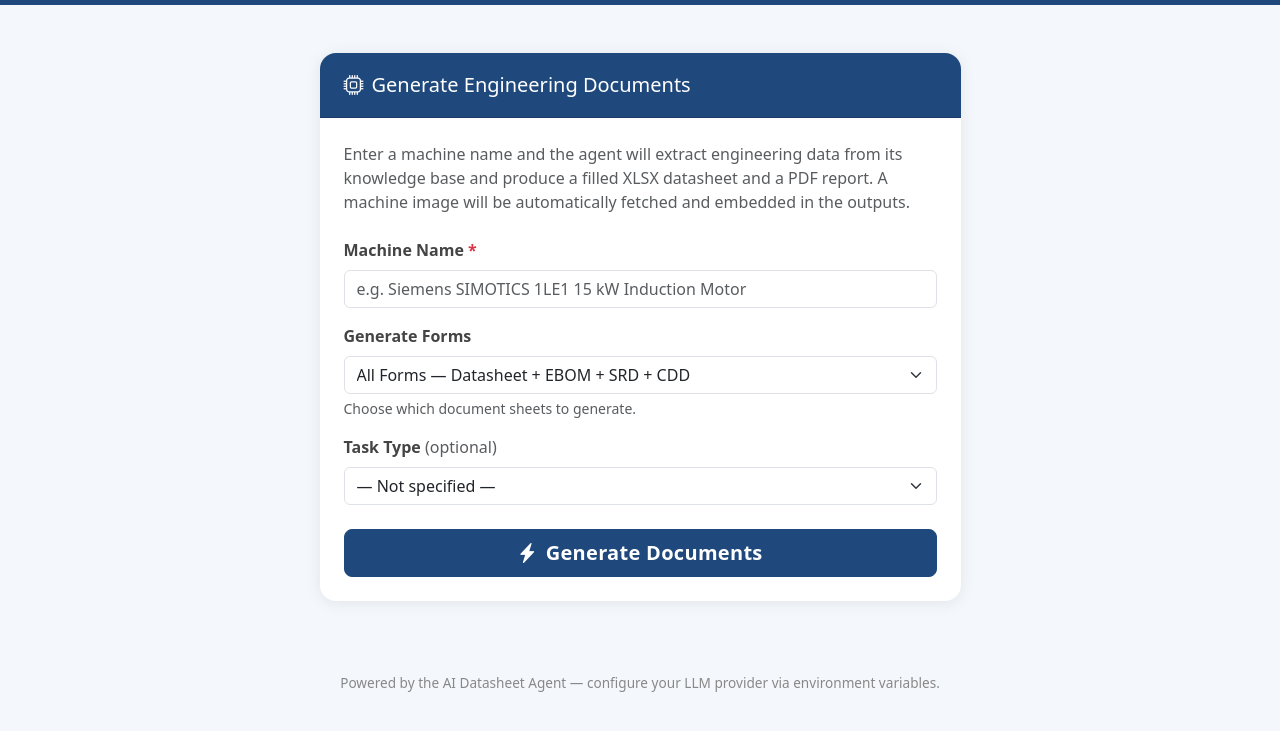
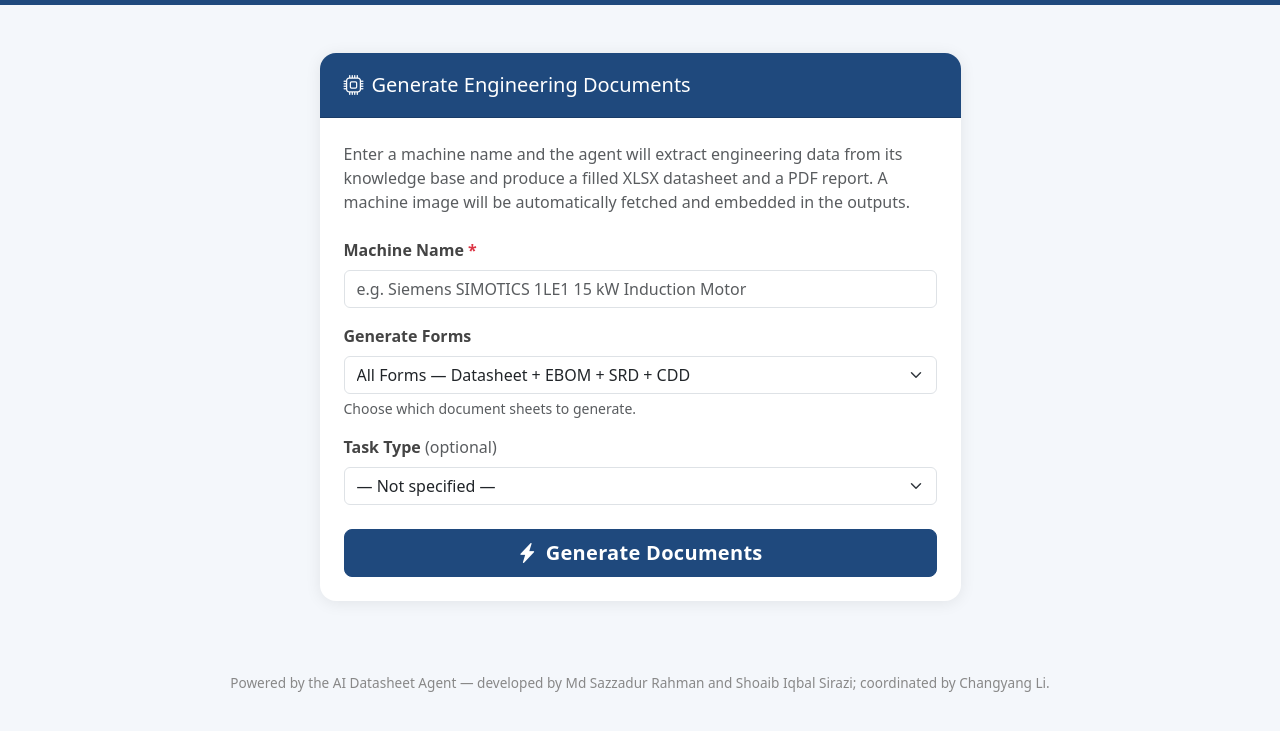
Before and after one commit to RahmanMdSazzadur/Engineering-Design-ai-Agent, a plain HTML site: page web_templates/index.html in a window 1280 px wide. Shown: the part 51-782 px from the top of the page. Drawn offline with nearby package versions, Linux system fonts and the light colour scheme; a script that the page names is missing.

Commit message:
ui: update footer with author and coordinator credits

```diff
--- a/web_templates/index.html
+++ b/web_templates/index.html
@@ -205,7 +205,7 @@
   </div><!-- /container -->
 
   <footer class="text-center pb-4">
-    Powered by the AI Datasheet Agent &mdash; configure your LLM provider via environment variables.
+    Powered by the AI Datasheet Agent &mdash; developed by Md Sazzadur Rahman and Shoaib Iqbal Sirazi; coordinated by Changyang Li.
   </footer>
 
   <!-- Bootstrap JS -->
```
